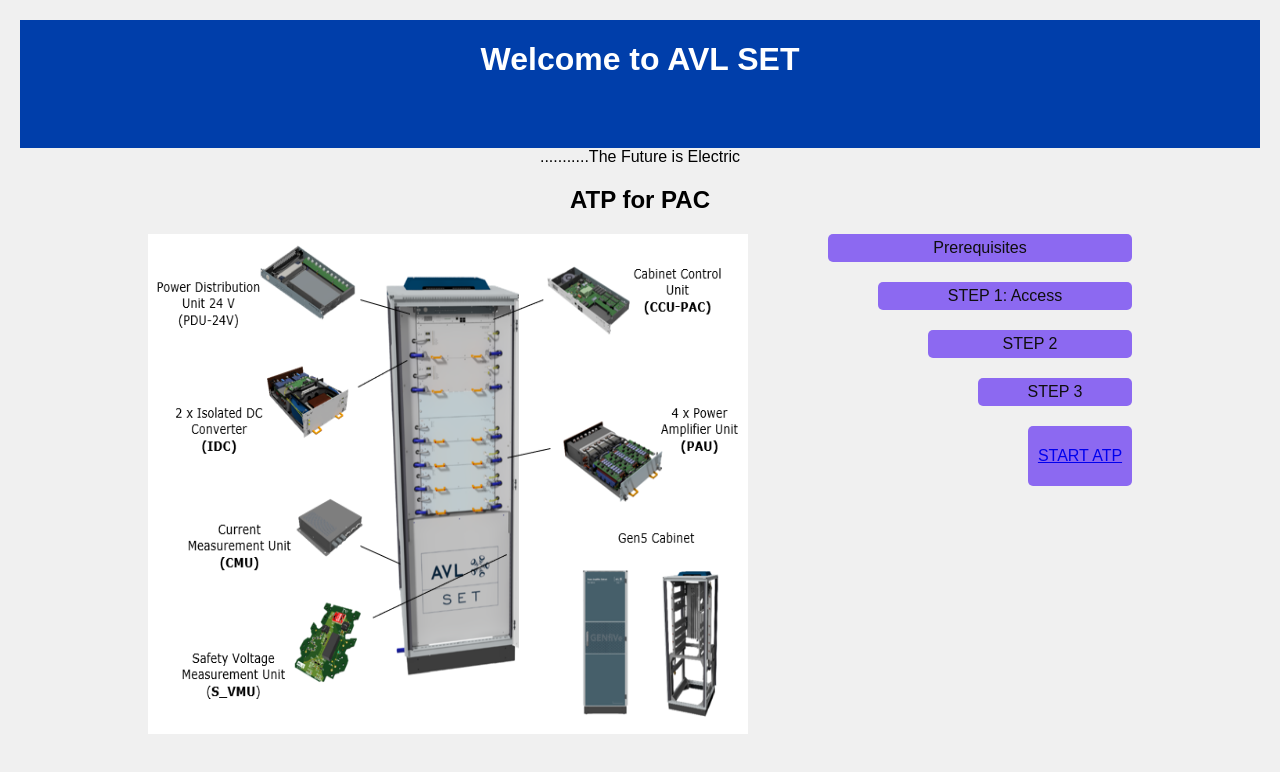
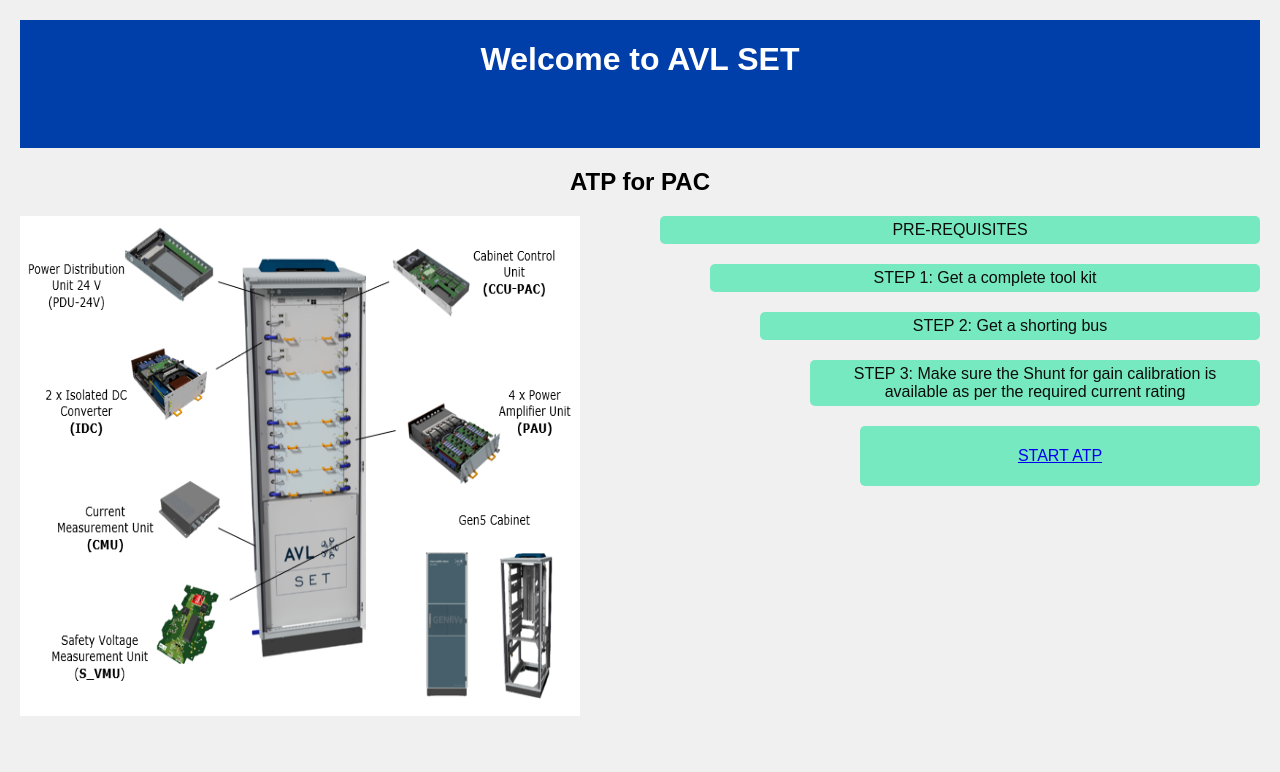
Before and after one commit to u30u33-avl/PAC-ATP.test, a plain HTML site: page index.html in a window 1280 px wide. Drawn offline with Linux system fonts and the light colour scheme; files whose address does not match are found by name.

Commit message:
Update index.html

```diff
--- a/index.html
+++ b/index.html
@@ -54,8 +54,8 @@
         }
 
         .step {
-            background-color: #7c54f1dc;
-            color: rgb(15, 14, 14);
+            background-color: rgb(119, 233, 193);
+            color: rgb(12, 12, 12);
             padding: 5px 10px;
             border-radius: 5px;
             margin-bottom: 20px; /* Increase vertical distance between steps */
@@ -79,26 +79,24 @@
 </head>
 <body>
     <header> <h1> Welcome to AVL SET</h1></header>
-    ...........The Future is Electric
 
     <h2>ATP for PAC</h2>
     <div class="container">
         <div class="image-container">
-            <img src= "https://github.com/u30u33-avl/PAC-ATP.test/blob/main/PAC.png" width="600" height="500" alt="AVL SET Image">
-
+            <img src="C:/Users/u30u33/Documents/New folder/PAC.png" width="600" height="500" alt="AVL SET Image">
         </div>
         <div class="step-container">
-            <div class="step">Prerequisites</div>
+            <div class="step">PRE-REQUISITES</div>
             <ul>
                 <li>
-                    <div class="step">STEP 1: Access</div>
+                    <div class="step">STEP 1:  Get a complete tool kit</div>
                     <ul>
                         <li>
-                            <div class="step">STEP 2</div>
+                            <div class="step">STEP 2:  Get a shorting bus</div>
                         </li>
                         <ul>
                             <li>
-                                <div class="step">STEP 3</div>
+                                <div class="step">STEP 3: Make sure the Shunt for gain calibration is available as per the required current rating </div>
                             </li>
                             <ul>
                                 <li>
```
